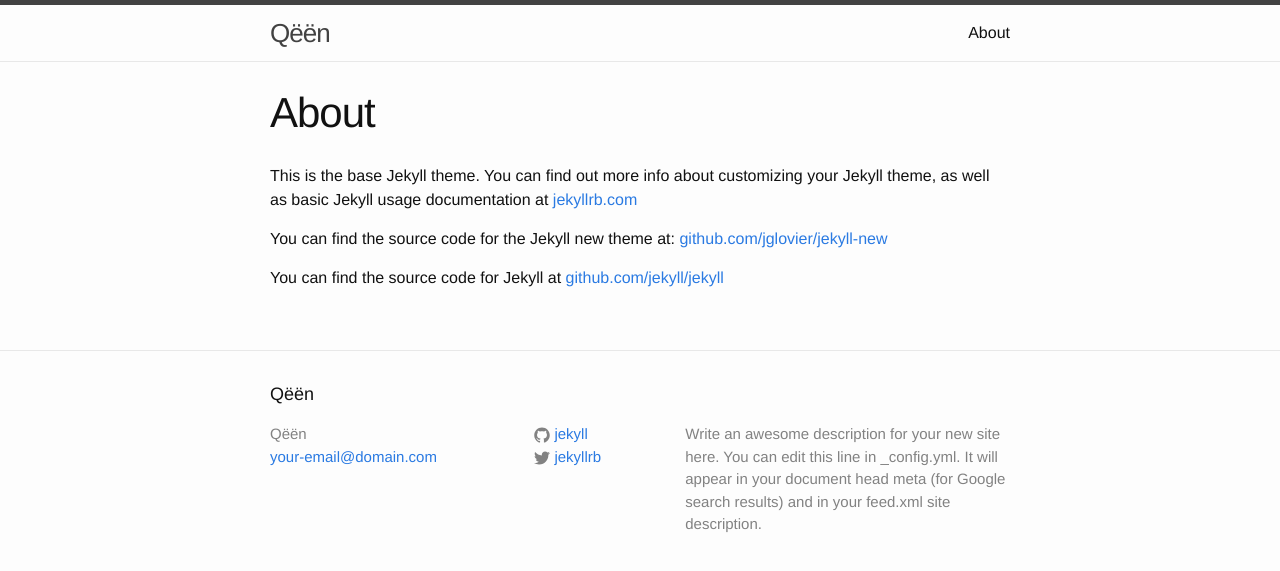
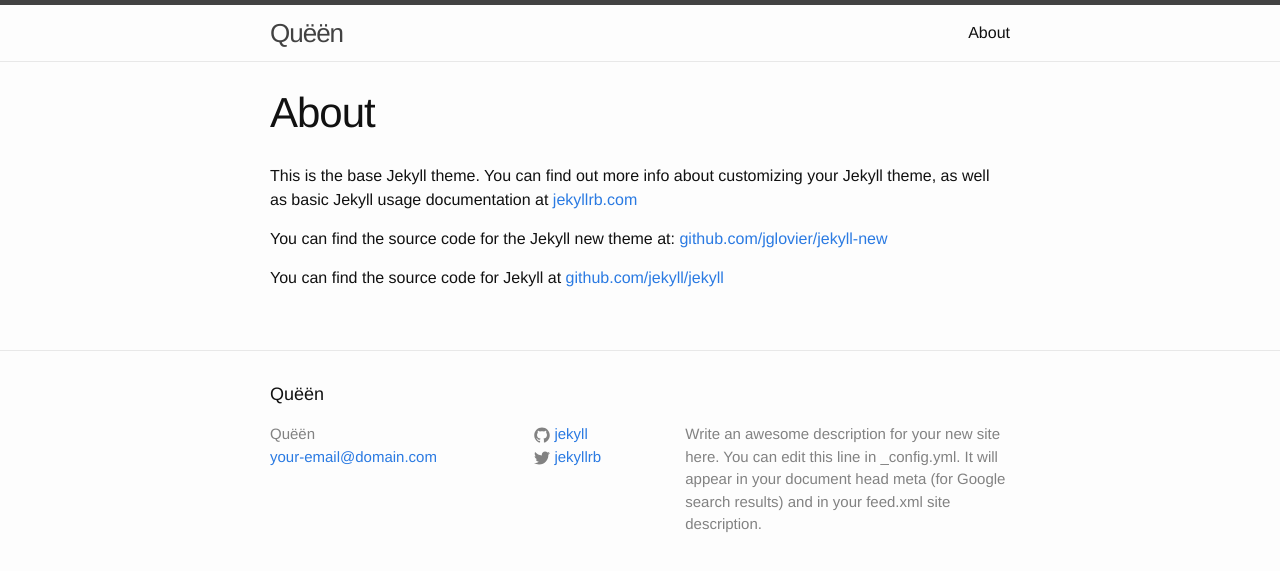
Before and after one commit to imjeen/queen, a Jekyll site: the page built from about.md, in a window 1280 px wide. Shown: the top 571 px of the page. Built offline with Jekyll 4.4.1, drawn with Linux system fonts in a browser that asks for light colours.

Commit message:
rename it to queen

```diff
--- a/_config.yml
+++ b/_config.yml
@@ -1,11 +1,11 @@
 # Site settings
-title: Qёёn
+title: Quёёn
 email: your-email@domain.com
 description: > # this means to ignore newlines until "baseurl:"
   Write an awesome description for your new site here. You can edit this
   line in _config.yml. It will appear in your document head meta (for
   Google search results) and in your feed.xml site description.
-baseurl: "/imjeen/" # the subpath of your site, e.g. /blog/
+baseurl: "/imjeen" # the subpath of your site, e.g. /blog/
 url: "http://yourdomain.com" # the base hostname & protocol for your site
 twitter_username: jekyllrb
 github_username:  jekyll
```
